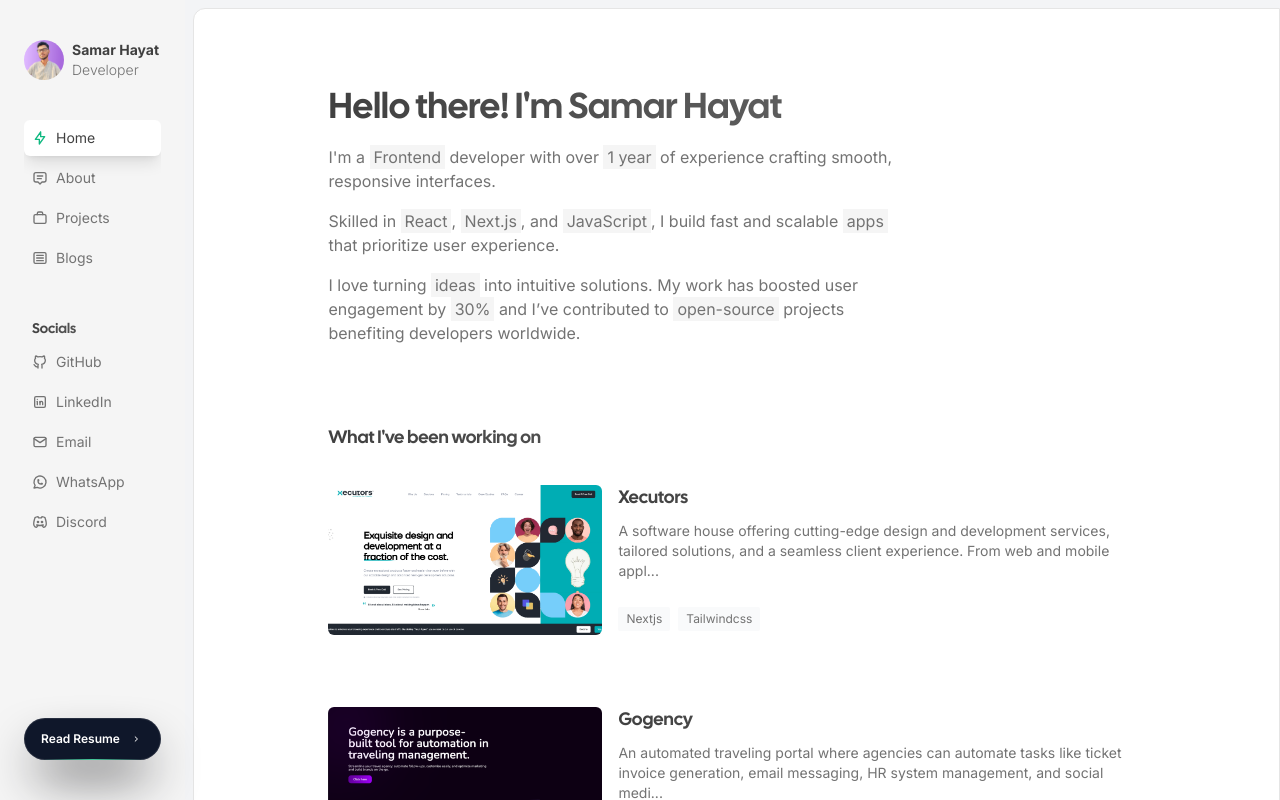
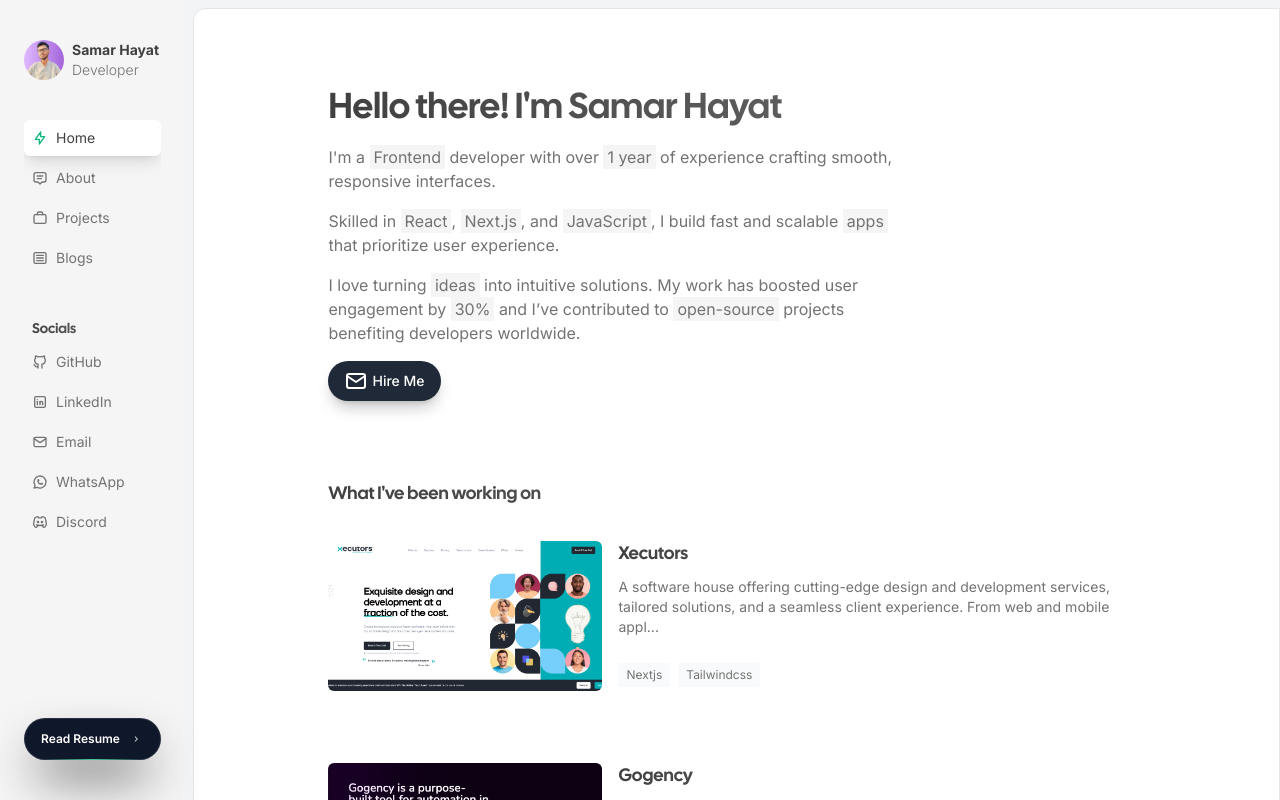
Before and after one commit to SamarHayatDev/SamarCurrnetPortfolio, a Next.js app: page / in a window 1280 px wide. Built offline with nearby package versions, Linux system fonts and the light colour scheme.

Commit message:
add icons for hire me :)

```diff
--- a/src/app/page.tsx
+++ b/src/app/page.tsx
@@ -5,6 +5,8 @@
 import { Paragraph } from "@/components/Paragraph";
 import { Products } from "@/components/Products";
 import { TechStack } from "@/components/TechStack";
+import Link from "next/link";
+import { IconMail } from "@tabler/icons-react";
 
 export default function Home() {
   return (
@@ -29,6 +31,18 @@
         contributed to <Highlight>open-source</Highlight> projects benefiting
         developers worldwide.
       </Paragraph>
+      {/* group-hover/button:bg-gray-50/15 group-hover/button:scale-105 hover:scale-105*/}
+      <Link
+        href={"mailto:samarhayat.dev@gmail.com"}
+        // target="__blank"
+        className="inline-flex mt-4 items-center gap-1 group/button rounded-full  focus:outline-none transition ring-offset-gray-900 bg-gray-800 text-white shadow-lg shadow-black/20 sm:backdrop-blur-sm  focus-visible:ring-1 focus-visible:ring-offset-2 ring-gray-50/60 text-sm font-medium px-4 py-2 origin-left
+        group-hover/button:bg-gray-50/15 group-hover/button:scale-105 hover:scale-105
+
+        "
+      >
+        <IconMail />
+        Hire Me
+      </Link>
       <Heading
         as="h2"
         className="font-black text-lg md:text-lg lg:text-lg mt-20 mb-4"
```
